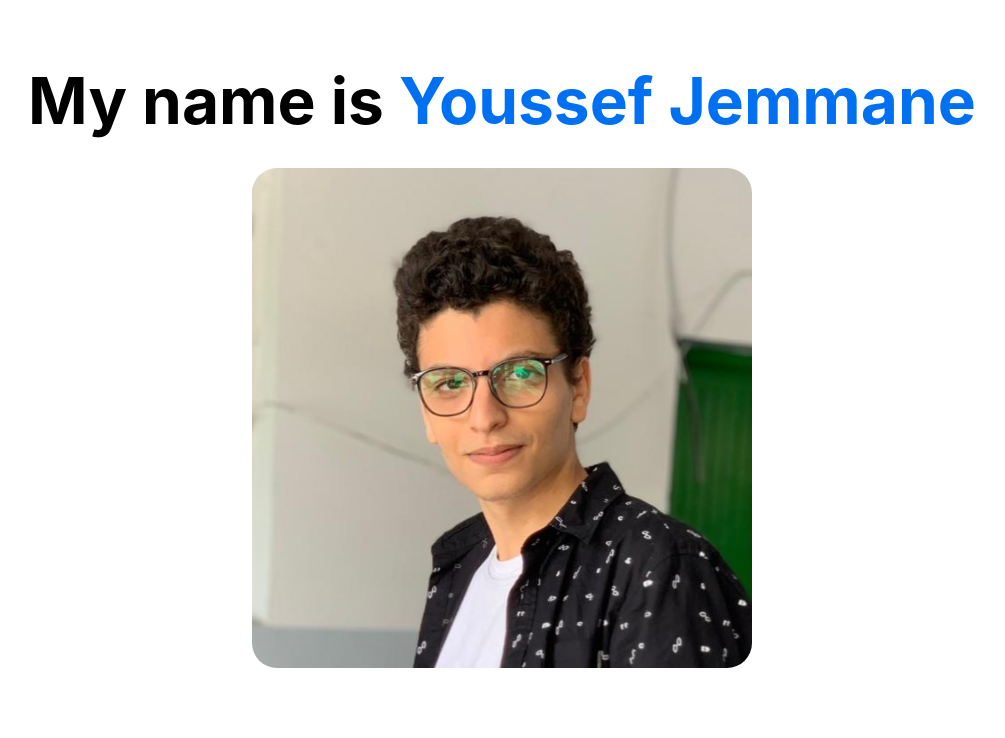
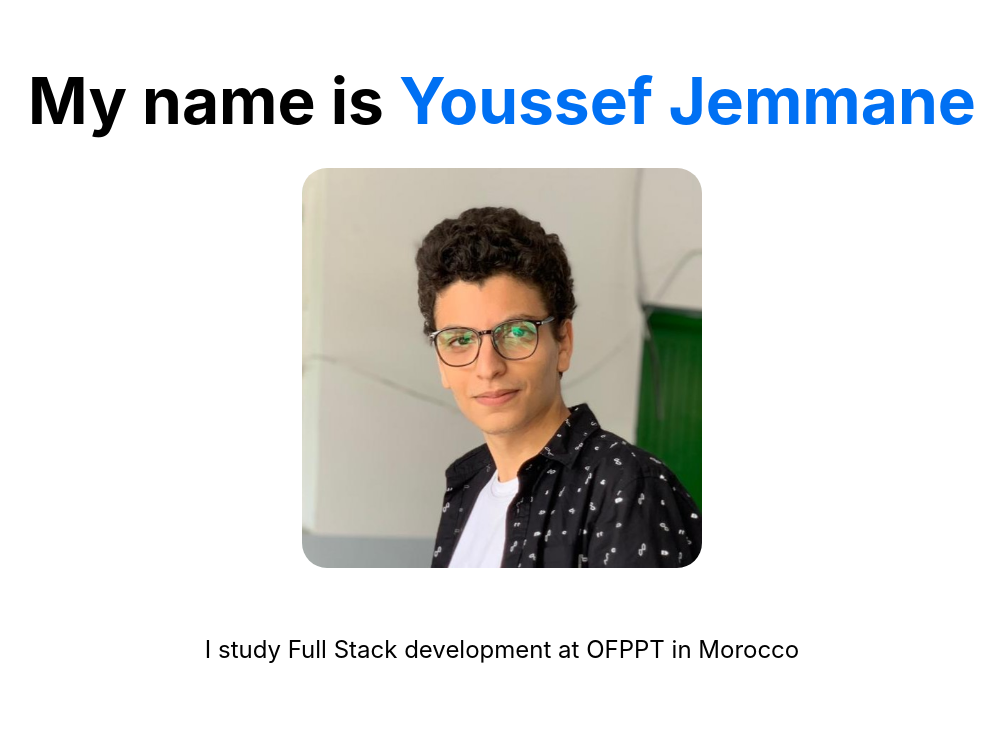
Before and after one commit to YoussefJemmane/joemane, a Next.js app: page / in a window 1280 px wide. Shown: the top 738 px of the page, without its empty margins (138-1143 px from the left). Built offline with nearby package versions, Linux system fonts and the light colour scheme.

Commit message:
Update index.js

```diff
--- a/pages/index.js
+++ b/pages/index.js
@@ -19,11 +19,10 @@
         </h1>
         <Image
           style={{borderRadius: '25px', overflow: 'hidden', marginTop: '30px'}}
-          className={styles.image}
           src="/1661041138957.jfif"
           alt="Picture of Me"
-          width="500"
-          height="500"
+          width="400"
+          height="400"
           priority
         />
         <p className={styles.description}>
```
